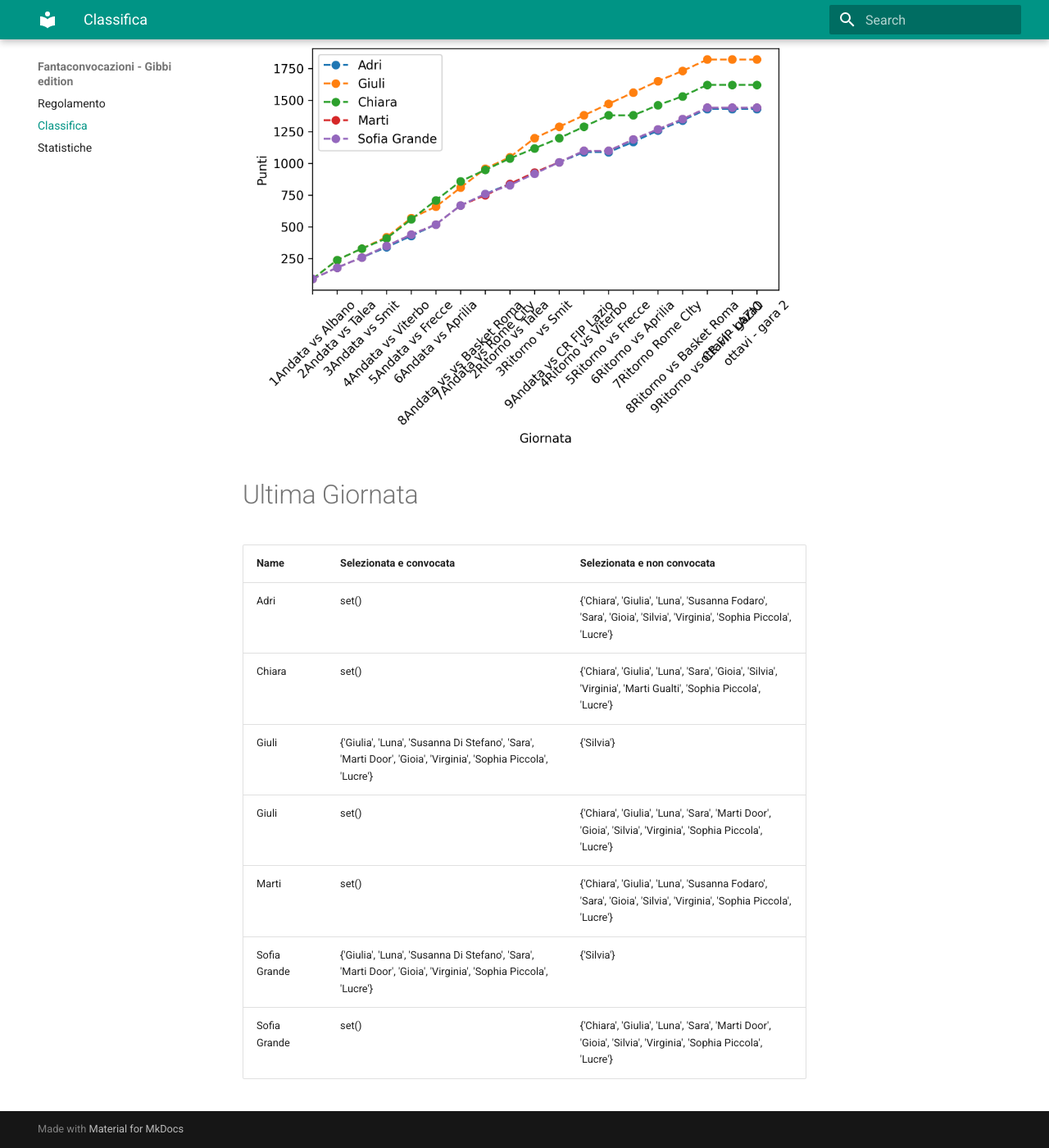
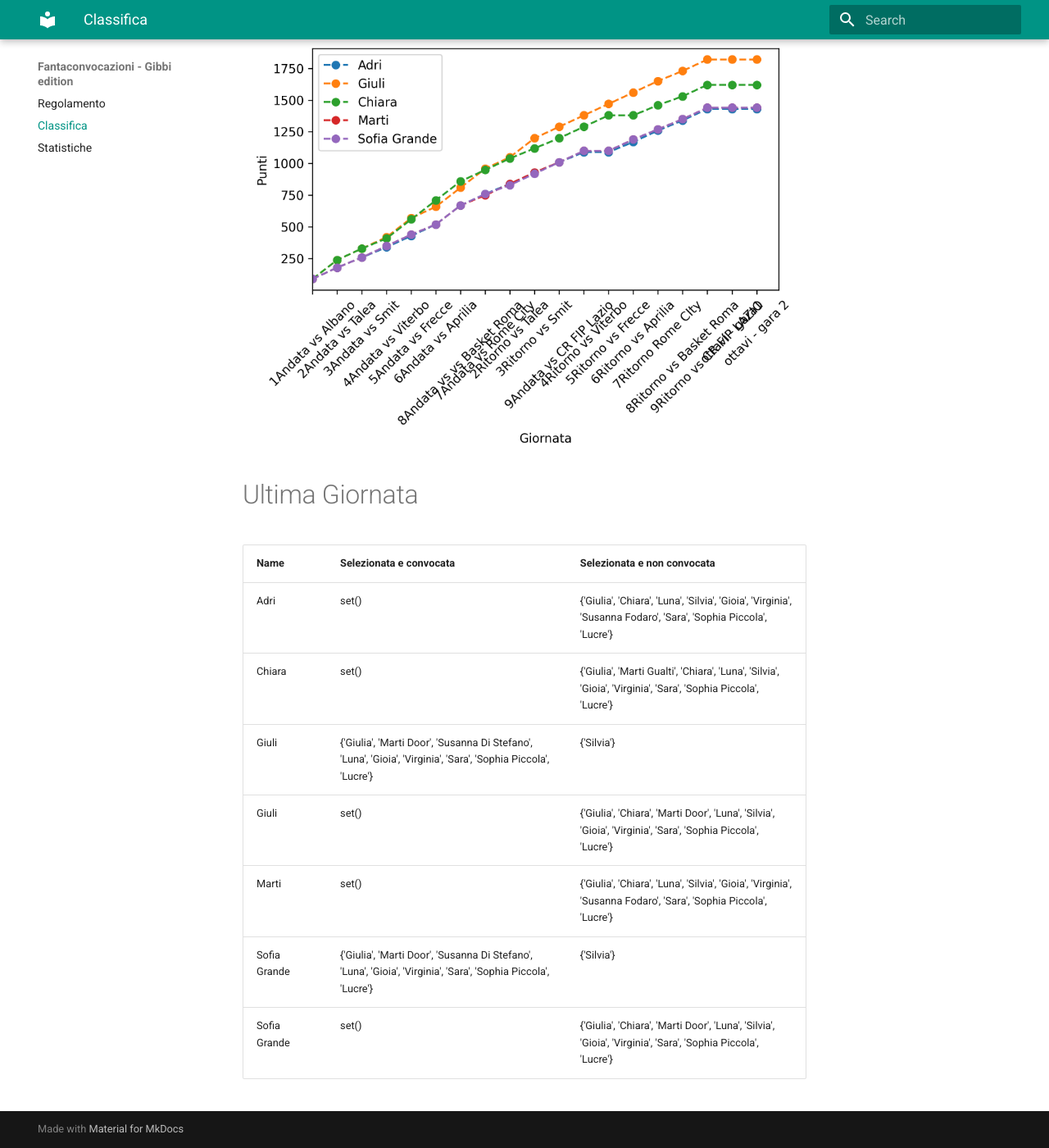
Before and after one commit to martinig94/fantagibbi, an MkDocs documentation site: the page built from docs/Classifica.md, in a window 1280 px wide and 1400 px high, scrolled down 565 px. Shown: the whole window at 82% size. Built offline with MkDocs 1.6.1 and Material for MkDocs 9.7.7, drawn with Linux system fonts in a browser that asks for light colours.

Commit message:
Auto-update from main.py

```diff
--- a/docs/Classifica.md
+++ b/docs/Classifica.md
@@ -18,11 +18,11 @@
 <!-- START_TABLE CORRECT -->
 | Name         | Selezionata e convocata                                                                                        | Selezionata e non convocata                                                                                      |
 |:-------------|:---------------------------------------------------------------------------------------------------------------|:-----------------------------------------------------------------------------------------------------------------|
-| Adri         | set()                                                                                                          | {'Chiara', 'Giulia', 'Luna', 'Susanna Fodaro', 'Sara', 'Gioia', 'Silvia', 'Virginia', 'Sophia Piccola', 'Lucre'} |
-| Chiara       | set()                                                                                                          | {'Chiara', 'Giulia', 'Luna', 'Sara', 'Gioia', 'Silvia', 'Virginia', 'Marti Gualti', 'Sophia Piccola', 'Lucre'}   |
-| Giuli        | {'Giulia', 'Luna', 'Susanna Di Stefano', 'Sara', 'Marti Door', 'Gioia', 'Virginia', 'Sophia Piccola', 'Lucre'} | {'Silvia'}                                                                                                       |
-| Giuli        | set()                                                                                                          | {'Chiara', 'Giulia', 'Luna', 'Sara', 'Marti Door', 'Gioia', 'Silvia', 'Virginia', 'Sophia Piccola', 'Lucre'}     |
-| Marti        | set()                                                                                                          | {'Chiara', 'Giulia', 'Luna', 'Susanna Fodaro', 'Sara', 'Gioia', 'Silvia', 'Virginia', 'Sophia Piccola', 'Lucre'} |
-| Sofia Grande | {'Giulia', 'Luna', 'Susanna Di Stefano', 'Sara', 'Marti Door', 'Gioia', 'Virginia', 'Sophia Piccola', 'Lucre'} | {'Silvia'}                                                                                                       |
-| Sofia Grande | set()                                                                                                          | {'Chiara', 'Giulia', 'Luna', 'Sara', 'Marti Door', 'Gioia', 'Silvia', 'Virginia', 'Sophia Piccola', 'Lucre'}     |
+| Adri         | set()                                                                                                          | {'Giulia', 'Chiara', 'Luna', 'Silvia', 'Gioia', 'Virginia', 'Susanna Fodaro', 'Sara', 'Sophia Piccola', 'Lucre'} |
+| Chiara       | set()                                                                                                          | {'Giulia', 'Marti Gualti', 'Chiara', 'Luna', 'Silvia', 'Gioia', 'Virginia', 'Sara', 'Sophia Piccola', 'Lucre'}   |
+| Giuli        | {'Giulia', 'Marti Door', 'Susanna Di Stefano', 'Luna', 'Gioia', 'Virginia', 'Sara', 'Sophia Piccola', 'Lucre'} | {'Silvia'}                                                                                                       |
+| Giuli        | set()                                                                                                          | {'Giulia', 'Chiara', 'Marti Door', 'Luna', 'Silvia', 'Gioia', 'Virginia', 'Sara', 'Sophia Piccola', 'Lucre'}     |
+| Marti        | set()                                                                                                          | {'Giulia', 'Chiara', 'Luna', 'Silvia', 'Gioia', 'Virginia', 'Susanna Fodaro', 'Sara', 'Sophia Piccola', 'Lucre'} |
+| Sofia Grande | {'Giulia', 'Marti Door', 'Susanna Di Stefano', 'Luna', 'Gioia', 'Virginia', 'Sara', 'Sophia Piccola', 'Lucre'} | {'Silvia'}                                                                                                       |
+| Sofia Grande | set()                                                                                                          | {'Giulia', 'Chiara', 'Marti Door', 'Luna', 'Silvia', 'Gioia', 'Virginia', 'Sara', 'Sophia Piccola', 'Lucre'}     |
 <!-- END_TABLE CORRECT -->
```
